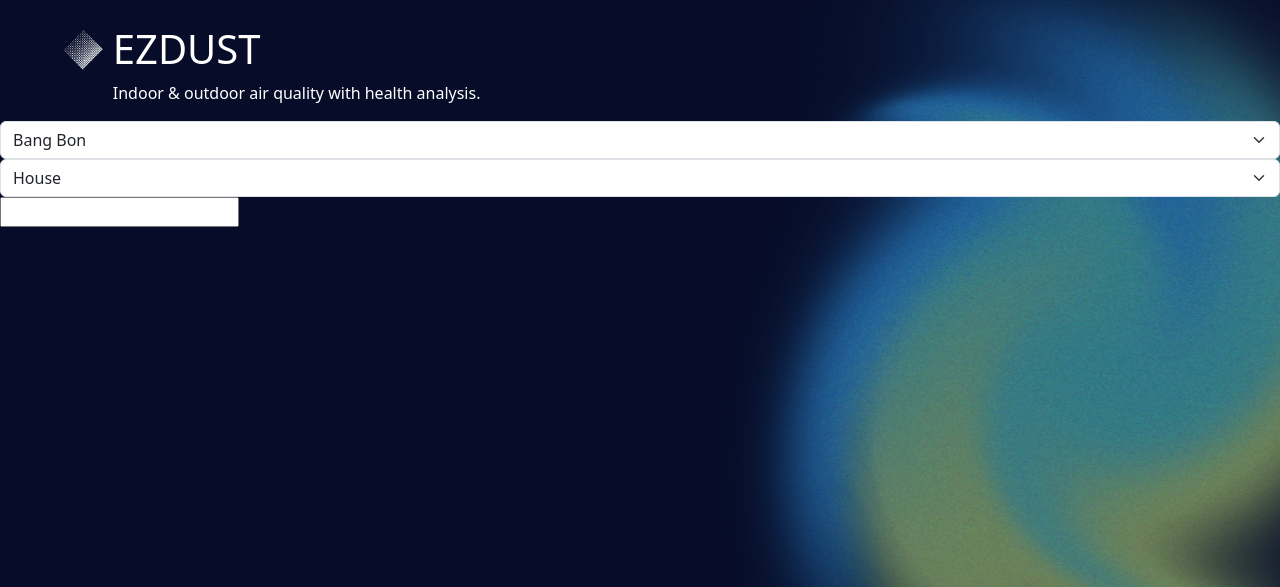
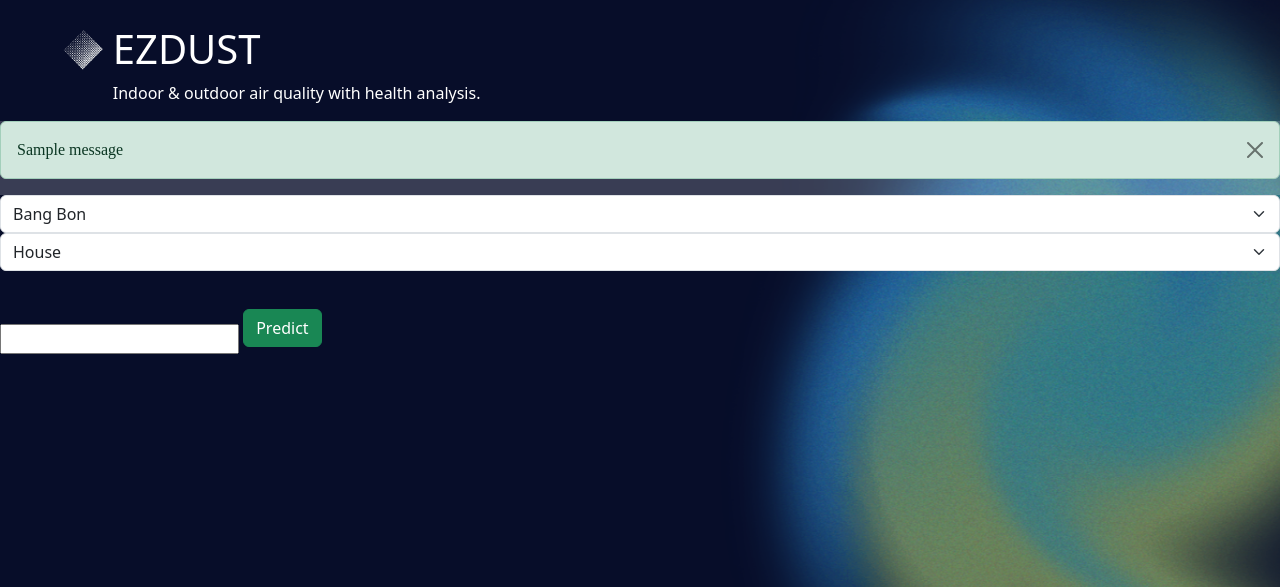
Before and after one commit to tnnpp/Ezdust, a Django app: page /home/predict in a window 1280 px wide. Shown: the top 587 px of the page. Run offline with Django 4.2, Linux system fonts and the light colour scheme; tables that the repository leaves empty hold one stand-in row (values such as "Sample post"); one stand-in notice (Sample message) is shown.

Commit message:
fix predict backend and html

```diff
--- /dev/null
+++ b/ezdust/dust/static/dust/result.css
@@ -0,0 +1,3 @@
+.result {
+    color: white;
+}
--- a/ezdust/dust/static/dust/style.css
+++ b/ezdust/dust/static/dust/style.css
@@ -18,6 +18,12 @@
     margin-right: 10px;
 }
 
+.message{
+     color: #12E1B9;
+     background-color: rgba(255, 255, 255, 0.2)
+
+}
+
 body {
     margin: 0; /* Remove default margin */
     padding: 0; /* Remove default padding */
--- a/ezdust/dust/templates/base.html
+++ b/ezdust/dust/templates/base.html
@@ -28,6 +28,16 @@
                 <div class="col-lg-3">
 
                 </div>
+                <div class="message">
+                    {% if messages %}
+                            {% for message in messages %}
+                                <div class="alert alert-{{ message.tags }} alert-dismissible fade show" role="alert" style="font-family: 'Poppins'">
+                                    {{ message }}
+                                    <button type="button" class="btn-close" data-bs-dismiss="alert" aria-label="Close"></button>
+                                </div>
+                            {% endfor %}
+                    {% endif %}
+                </div>
             </div>
         </header>
     {% block content %}
--- a/ezdust/dust/templates/dust/predict_form.html
+++ b/ezdust/dust/templates/dust/predict_form.html
@@ -1,8 +1,11 @@
 {% extends "base.html" %}
 {% block content %}
     <form action="{% url 'dust:predict' %}" method="post">
+        {% csrf_token %}
         {{ form.district }}
         {{ form.place }}
         {{ form.people_num }}
+        <input type="submit" value="Predict" class="btn btn-success" style="margin-top: 3%; margin-bottom: 5%;">
     </form>
+
 {% endblock %}
--- a/ezdust/dust/views/predict_view.py
+++ b/ezdust/dust/views/predict_view.py
@@ -5,6 +5,7 @@ from django.shortcuts import render, redirect
 # Create your views here.
 from django.urls import reverse_lazy, reverse
 from django.views import generic
+from django.contrib import messages
 from ..models import OutdoorAir, IndoorAir, Health
 import datetime
 from ..forms import PredictForm
@@ -12,81 +13,52 @@ from ..forms import PredictForm
 def PredictView(request):
     if request.method == 'POST':
         form = PredictForm(request.POST)
-        # create outdoor object for using to predict indoor.
-        data = form.cleaned_data
-        predict_time = datetime.datetime.now()
-        latest_outdoor = OutdoorAir.objects.filter(time__lte=predict_time, place=data['place']).order_by(
-            '-time').first()
-        predict_data = OutdoorAir.objects.create(
-            time=predict_time,
-            place=data['district'],
-            pm2_5=latest_outdoor.pm2_5,
-            temp=latest_outdoor.temp,
-            humidity=latest_outdoor.humidity
-        )
-        predict_data.save()
-        # predict data
-        # todo : predict data, adding characteristic and number of people.
-        # this is dummy
-        result = IndoorAir.objects.create(
-            outdoor=predict_data,
-            time=predict_time,
-            place=data['district'],
-            pm2_5=latest_outdoor.pm2_5,
-            temp=latest_outdoor.temp,
-            humidity=latest_outdoor.humidity
-        )
-        result.save()
-        return redirect(reverse('dust:result', args=(result.pk,)))
+        if form.is_valid():
+            # create outdoor object for using to predict indoor.
+            data = form.cleaned_data
+            predict_time = datetime.datetime.now()
+            latest_outdoor = OutdoorAir.objects.filter(time__lte=predict_time, place=data['district']).order_by(
+                '-time').first()
+
+            if latest_outdoor == None:
+                messages.error(request, "Don't Have Data for predict in data base")
+                return render(request,
+                                template_name='dust/predict_form.html',
+                                context={'form': PredictForm})
+
+            predict_data = OutdoorAir.objects.create(
+                time=predict_time,
+                place=data['district'],
+                pm2_5=latest_outdoor.pm2_5,
+                temp=latest_outdoor.temp,
+                humidity=latest_outdoor.humidity
+            )
+            predict_data.save()
+            # predict data
+            # todo : predict data, adding characteristic and number of people.
+            # this is dummy
+            result = IndoorAir.objects.create(
+                outdoor=predict_data,
+                time=predict_time,
+                place=data['district'],
+                pm2_5=latest_outdoor.pm2_5,
+                temp=latest_outdoor.temp,
+                humidity=latest_outdoor.humidity
+            )
+            result.save()
+            messages.success(request, "Predict your indoor air quality successful")
+            return redirect(reverse('dust:result', args=(result.pk,)))
     return render(request,
         template_name='dust/predict_form.html',
-        context={'form': PredictForm}
-    )
+        context={'form': PredictForm})
 
-#
-# class PredictView(generic.FormView):
-#     """View for get data for predict indoor air quality."""
-#     template_name = "dust/predict_form.html"
-#     form_class = "PredictForm"
-#
-#     # def __init__(self, **kwargs):
-#     #     super().__init__(kwargs)
-#     #     self.result = None
-#
-#     def form_valid(self, form):
-#         # create outdoor object for using to predict indoor.
-#         data = form.cleaned_data
-#         predict_time = datetime.datetime.now()
-#         latest_outdoor = OutdoorAir.objects.filter(time__lte=predict_time, place=data['place']).order_by(
-#             '-time').first()
-#         predict_data = OutdoorAir.objects.create(
-#             time=predict_time,
-#             place=data['district'],
-#             pm2_5=latest_outdoor.pm2_5,
-#             temp=latest_outdoor.temp,
-#             humidity=latest_outdoor.humidity
-#         )
-#         predict_data.save()
-#         # predict data
-#         # todo : predict data, adding characteristic and number of people.
-#         # this is dummy
-#         self.result = IndoorAir.objects.create(
-#             outdoor=predict_data,
-#             time=predict_time,
-#             place=data['district'],
-#             pm2_5=latest_outdoor.pm2_5,
-#             temp=latest_outdoor.temp,
-#             humidity=latest_outdoor.humidity
-#         )
-#         self.result.save()
-#         return super().form_valid(form)
-#
-#     def get_success_url(self):
-#         pk = self.result.pk  # Assuming self.object holds the created object
-#         # Construct the success URL using reverse_lazy and the obtained pk
-#         return reverse_lazy('result', kwargs={'pk': pk})
 
 
 def PredictResultView(request, pk):
-    result = IndoorAir.objects.filter(pk=pk)
+    # get result's IndoorAir object
+    try:
+        result = IndoorAir.objects.get(pk=pk)
+    except:
+        result = None
+        messages.error(request, "Haven't Predict yet.")
     return render(request, 'dust/result.html', {'result': result})
--- a/ezdust/ezdust/urls.py
+++ b/ezdust/ezdust/urls.py
@@ -16,9 +16,11 @@ Including another URLconf
 """
 from django.contrib import admin
 from django.urls import path, include
-
+from django.views.generic import RedirectView
 
 urlpatterns = [
+    path('', RedirectView.as_view(pattern_name='dust:home',
+                                  permanent=False)),
     path('admin/', admin.site.urls),
     path('home/', include('dust.urls'))
 ]
```
Also changed, not shown: ezdust/dust/templates/dust/result.html (added, +8 -0 lines).
